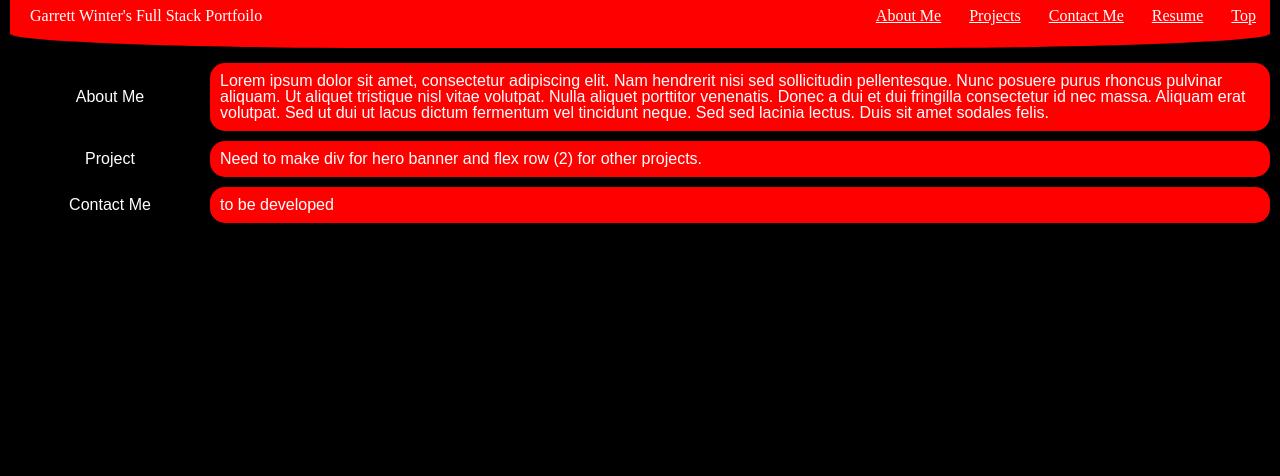
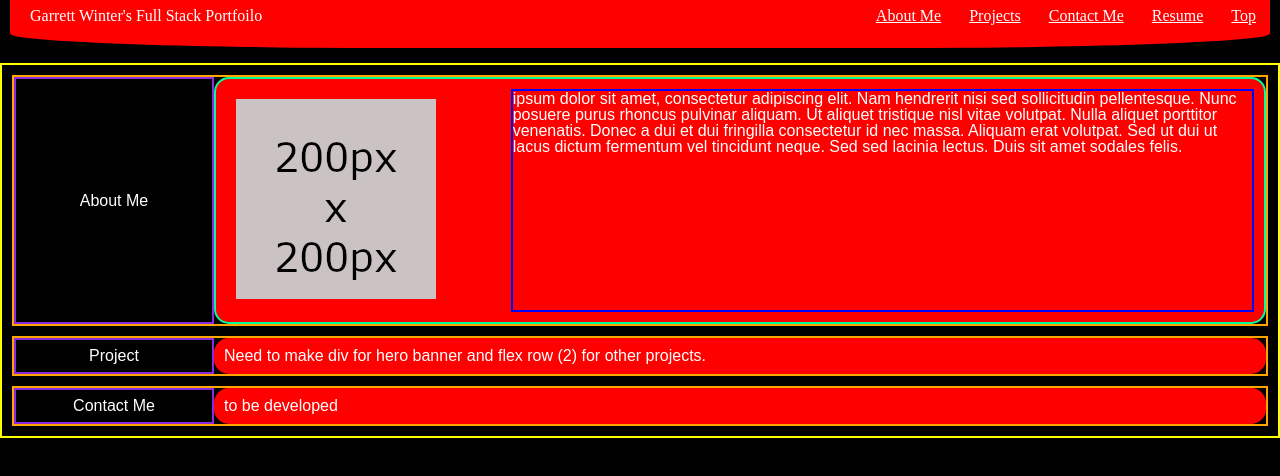
Before and after one commit to garrettWinter/gwinter-portfolio, a plain HTML site: page index.html in a window 1280 px wide. Drawn offline with Linux system fonts and the light colour scheme.

Commit message:
Tweaked the About Me section to include a placeholder 200x200 image.

```diff
--- a/assets/css/style.css
+++ b/assets/css/style.css
@@ -41,18 +41,18 @@ header a {
 }
 main{
     display:block;
-    /* border: 2px solid yellow; */
+    border: 2px solid yellow;
 }
 .card{
     display: flex;
     color: white;
-    /* border: 2px solid orange; */
+    border: 2px solid orange;
     margin: 10px;
 }
 
 .cardName{
     display: flex;
-    /* border: 2px solid blueviolet; */
+    border: 2px solid blueviolet;
     width: 15%;
     justify-content: center;
     flex: 0 0 200px;
@@ -64,7 +64,16 @@ main{
     border-radius: 15px;
     padding: 10px;
     width: 100%;
+}
 
-
-
+.aboutMeText{
+    display: block;
+    border: 2px solid blue;
 }
+.aboutMe{
+    display: flex;
+    border: 2px solid rgb(0, 255, 157);
+    background-color: red;
+    border-radius: 15px;
+    padding: 10px;
+}
--- a/index.html
+++ b/index.html
@@ -26,12 +26,17 @@
             <div class="cardName">
                 About Me
             </div>
-            <div class="cardBody">
-                Lorem ipsum dolor sit amet, consectetur adipiscing elit. Nam hendrerit nisi sed sollicitudin
-                pellentesque. Nunc posuere purus rhoncus pulvinar aliquam. Ut aliquet tristique nisl vitae
-                volutpat. Nulla aliquet porttitor venenatis. Donec a dui et dui fringilla consectetur id
-                nec massa. Aliquam erat volutpat. Sed ut dui ut lacus dictum fermentum vel tincidunt neque.
-                Sed sed lacinia lectus. Duis sit amet sodales felis.
+            <div class="aboutMe">
+                <div class="cardBody">
+                    <img src="./assets/images/200x200.png" alt="PLACEHOLDER" title="placeholder">
+                </div>
+                <div class="aboutMeText">
+                    ipsum dolor sit amet, consectetur adipiscing elit. Nam hendrerit nisi sed sollicitudin
+                    pellentesque. Nunc posuere purus rhoncus pulvinar aliquam. Ut aliquet tristique nisl vitae
+                    volutpat. Nulla aliquet porttitor venenatis. Donec a dui et dui fringilla consectetur id
+                    nec massa. Aliquam erat volutpat. Sed ut dui ut lacus dictum fermentum vel tincidunt neque.
+                    Sed sed lacinia lectus. Duis sit amet sodales felis.
+                </div>
             </div>
         </section>
         <section class="card">
```
Also changed, not shown: assets/images/200x200.png (added).
